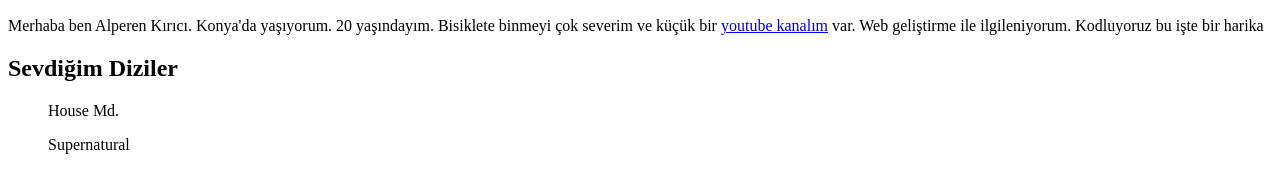
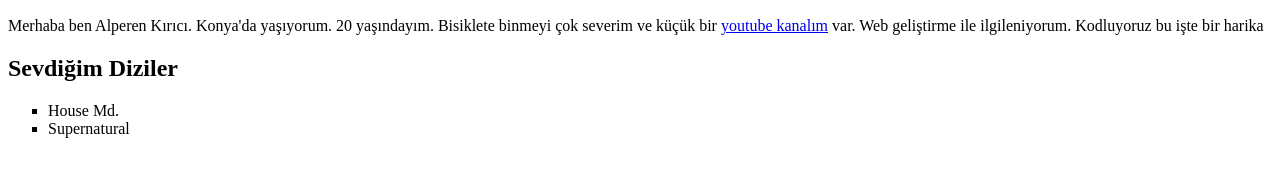
Before and after one commit to alprenkrc/HTML-homework1, a plain HTML site: page index.html in a window 1280 px wide. Shown: the part 110-302 px from the top of the page. Drawn offline with Linux system fonts and the light colour scheme.

Commit message:
Add files via upload

```diff
--- a/index.html
+++ b/index.html
@@ -15,8 +15,11 @@
 
     <!--Diziler liste halinde-->
     <h2>Sevdiğim Diziler</h2>
-    <ul>House Md.</ul>
-    <ul>Supernatural</ul>
+
+    <ul style="list-style-type: square;">
+        <li>House Md.</li>
+        <li>Supernatural</li>
+    </ul>
 
 
 
```
